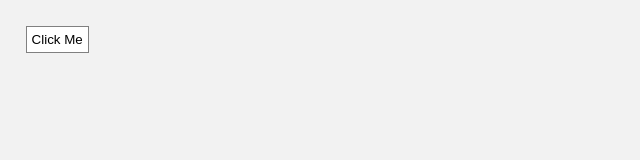
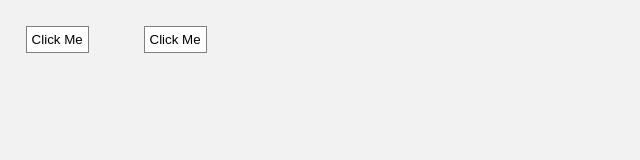
Before and after one commit to NicholusMuwonge/sitemate-challenge, a plain HTML site: page index.html in a window 1280 px wide. Shown: the whole page, without its empty margins (0-640 px from the left). Drawn offline with Linux system fonts and the light colour scheme.

Commit message:
Add second button with reference to reusable dialog instance and remove console.log from index.js file.

```diff
--- a/index.html
+++ b/index.html
@@ -9,8 +9,9 @@
 </head>
 
 <body>
-    <!-- To do: Add button that Triggers dialog -->
     <button id="dialog-toggle" onclick="firstDialog.showDialog()">Click Me</button>
+    <!-- Added the second button to test reusability of the dialog -->
+    <button id="dialog-toggle" onclick="secondDialog.showDialog()">Click Me</button>
     <div id="display-message"></div>
 </body>
 
--- a/index.js
+++ b/index.js
@@ -53,4 +53,3 @@
   "Hell Yeah",
   "Not so Much"
 );
-console.log(firstDialog);
```
